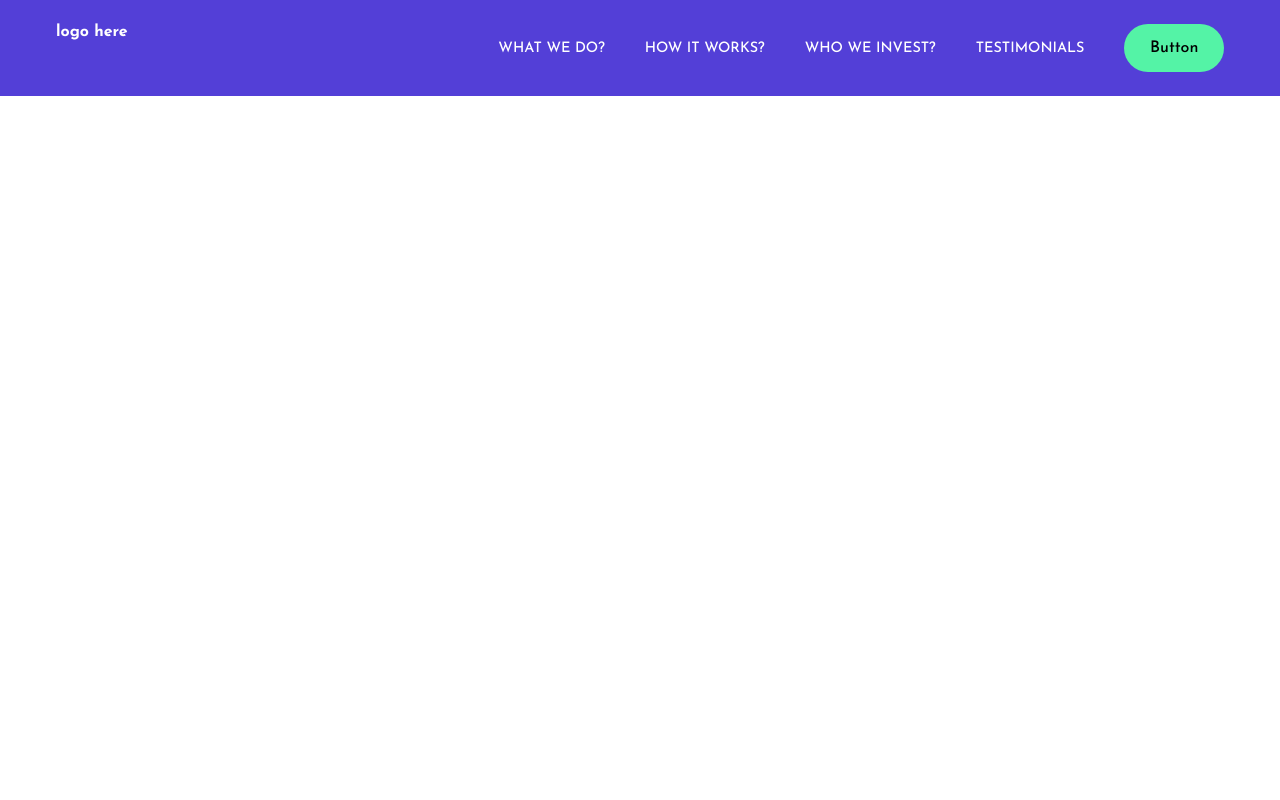
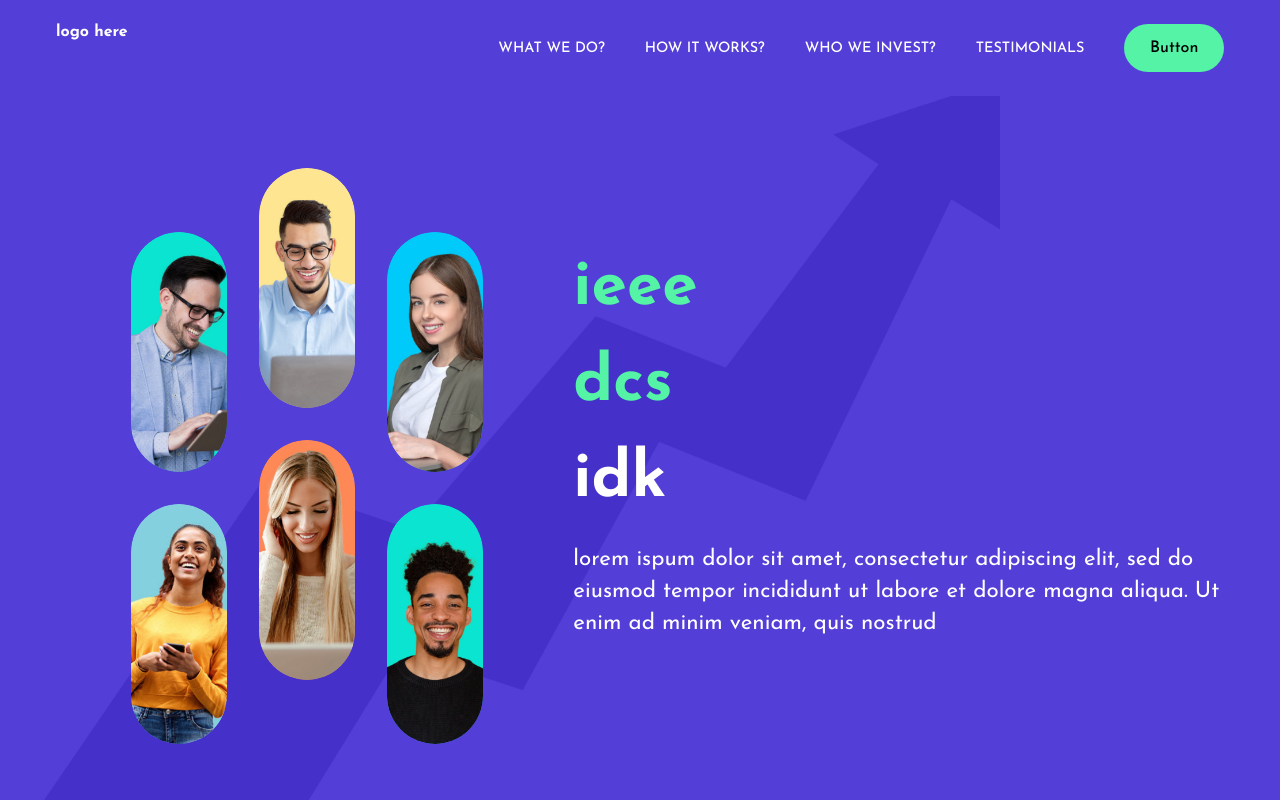
Before and after one commit to nsutieee/DSC-2023, a Next.js app: page / in a window 1280 px wide. Shown: the top 800 px of the page. Built offline with nearby package versions, Linux system fonts and the light colour scheme.

Commit message:
completed hero section

```diff
--- a/app/page.js
+++ b/app/page.js
@@ -1,5 +1,7 @@
 import Navbar from '@/src/components/Navbar/Navbar';
 import './page.css'
+import Hero from '@/src/components/Hero/Hero';
+import BrandingVideo from '@/src/components/BrandingVideo/BrandingVideo';
 
 
 export default function Home() {
@@ -7,6 +9,8 @@ export default function Home() {
   return (
     <div className="app">
     <Navbar/>
+    <Hero/>
+    <BrandingVideo/>
     </div>
   );
 }
--- /dev/null
+++ b/src/components/BrandingVideo/BrandingVideo.jsx
@@ -0,0 +1,19 @@
+import React from 'react'
+
+const BrandingVideo = () => {
+  return (
+    <div>
+      <div className='bv-container'>
+      <div>
+        <video
+        loop muted autoPlay controls="">
+            <source src="/video.mp4" type='video/mp4'/>
+        </video>
+      </div>
+
+      </div>
+    </div>
+  )
+}
+
+export default BrandingVideo
--- /dev/null
+++ b/src/components/EmailBox/EmailBox.css
@@ -0,0 +1,36 @@
+.emailBox{
+    background-color: white;
+    padding: 1rem 2rem;
+    border-radius: 999px ;
+    display: flex;
+    align-items: center;
+    width: 70%;
+    position: relative;
+    overflow: hidden;
+}
+
+.emailBox>input{
+    outline: none;
+    border: none;
+    margin-left: 1rem;
+    font-size: 1rem;
+    color: rgb(150,150,150);
+    font-family: '__Josefin_Sans_584c1b','__Josefin_Sans_Fallback_584c1b';
+    flex: 1;
+}
+.emailBox>input::placeholder{
+    font-size: 0.8rem;
+}
+
+.clickme{
+    position: absolute;
+    right: 0.5rem;
+    height: 88%;
+    background-color: var(--secondary-color);
+    display: flex;
+    align-items: center;
+    justify-content: center;
+    padding: 0rem 2rem;
+    border-radius: 999px;
+    color: white;
+}
--- /dev/null
+++ b/src/components/EmailBox/EmailBox.jsx
@@ -0,0 +1,24 @@
+import React from 'react'
+import './EmailBox.css'
+import {LuMail} from 'react-icons/lu';
+
+const EmailBox = () => {
+  return (
+    <div className='emailBox'>
+
+    {/* icons */}
+    <div>
+    <LuMail size={30} color='grey'/>
+    </div>
+
+    {/* input */}
+    <input type='email' placeholder='Enter Email'/>
+
+    {/* button */}
+    <div className='clickme'> click me</div>
+
+    </div>
+  )
+}
+
+export default EmailBox
--- /dev/null
+++ b/src/components/Hero/Hero.css
@@ -0,0 +1,131 @@
+.h-wrapper{
+    background-color: var(--primary-color);
+    height: 120vh;
+    overflow: hidden;
+}
+
+.h-wrapper .container{
+    padding-top: 8rem;
+}
+
+.h-arrow{
+    position: absolute;
+    top: 5rem;
+    width: 100%;
+    max-width: 60rem;
+    z-index: 0;
+}
+
+.h-container{
+    display: flex;
+    height: 80vh;
+    align-items: center;
+    justify-content: space-around;
+    position: relative;
+}
+
+.h-left{
+    flex: 1;
+    position: relative;
+    display: flex;
+    flex-direction: column;
+    gap: 2rem;
+    align-items: center;
+    padding-top: 5rem;
+}
+.image-row{
+    display: flex;
+    gap: 2rem;
+}
+
+.person-pill{
+    height: 15rem;
+    width: 6rem;
+    border-radius: 999px;
+    overflow: hidden;
+}
+
+.person-pill-bg{
+    border-radius: 50px;
+    height: 100%;
+    width: 100%;
+    overflow: hidden;
+}
+
+.person-pill-bg >img{
+    width: 100%;
+    object-fit: cover;
+    scale: 2;
+    margin-top: 4rem;
+}
+
+.image-row >:nth-child(2){
+    transform: translateY(-4rem);
+}
+
+
+
+
+
+
+
+.h-right{
+    flex: 1.25;
+    display: flex;
+    flex-direction: column;
+    gap: 2rem;
+}
+
+.h-title{
+    display: flex;
+    flex-direction: column;
+    gap: 2rem;
+    color: var(--third-color);
+    font-size: 4rem;
+    font-weight: bold;
+}
+
+.h-title > :nth-child(3){
+    color: white;
+}
+
+.h-des{
+    color: white;
+    font-size: 1.4rem;
+    line-height: 2rem;
+}
+
+
+@media (max-width:1024px){
+    .h-wrapper{
+        height: max-content;
+    }
+    .h-wrapper .container{
+        padding-top: 5rem;
+    }
+    .h-container{
+        height:auto;
+        flex-direction: column;
+        align-items: center;
+        gap: 4rem;
+        padding-top: 3rem;
+    }
+    .h-arrow{
+        display: none;
+    }
+    .h-right{
+        flex: 1;
+        align-items: center;
+    }
+    .h-title{
+        align-items: center;
+        font-size: 2.2rem;
+
+    }
+    .h-des{
+        font-size: 1.2rem;
+        width: 80%;
+        text-align: center;
+    }
+
+}
--- /dev/null
+++ b/src/components/Hero/Hero.jsx
@@ -0,0 +1,119 @@
+"use client"
+
+import React from 'react'
+import './Hero.css'
+import EmailBox from '../EmailBox/EmailBox'
+import {HeroData} from '@/src/utils/data'
+import {motion} from 'framer-motion'
+
+const Hero = () => {
+    const variants=(delay)=>({
+        initial:{
+            y:"18rem"
+        },
+        animate :{
+            y:"0rem",
+            transition:{
+                type:'spring',
+                damping:25,
+                duration:2.5,
+                delay
+            }
+        }
+    })
+    const imgVariants=()=>({
+        initial:{
+            y:"18rem"
+        },
+        animate :{
+            y:"0rem",
+            transition:{
+                type:'spring',
+                duration:2,
+                stiffness:30,
+            }
+        }
+    })
+
+
+
+
+
+
+  return (
+    <div className='h-wrapper'>
+       <div className='container'>
+       <img src='hero/hero-arrow.png' alt='arrow' className='h-arrow'/>
+
+
+          <div className='h-container'>
+                 {/* left side */}
+                 <div className='h-left'>
+                    <div className='image-row'>
+                    {
+                        HeroData.slice(0,3).map((person,i)=>(
+                            <div className='person-pill' key={i}>
+                            <motion.div
+                            initial={"initial"}
+                            animate={"animate"}
+                            variants={variants(person.delay)}
+                            style={{backgroundColor:person.bg}}
+
+
+                            className='person-pill-bg'>
+                            <motion.img
+                            initial={"initial"}
+                            animate={"animate"}
+                            variants={imgVariants()}
+                            src={person.src} alt={person.src}/>
+                            </motion.div>
+
+                            </div>
+                        ))
+                    }
+                    </div>
+                    <div className='image-row'>
+                    {
+                        HeroData.slice(3,6).map((person,i)=>(
+                            <div className='person-pill' key={i}>
+                            <motion.div
+                                                        initial={"initial"}
+                            animate={"animate"}
+                            variants={variants(person.delay)}
+                            style={{backgroundColor:person.bg}}
+                            className='person-pill-bg'>
+                            <motion.img
+                                                        initial={"initial"}
+                            animate={"animate"}
+                            variants={imgVariants()}
+                             src={person.src} alt={person.src}/>
+                            </motion.div>
+
+                            </div>
+                        ))
+                    }
+
+                    </div>
+                 </div>
+
+                 <div className='h-right'>
+                 {/* right side */}
+                    <div className='h-title'>
+                        <span>ieee</span>
+                        <span>dcs </span>
+                        <span>idk</span>
+                    </div>
+                    <div className='h-des'>
+                    lorem ispum dolor sit amet, consectetur adipiscing elit, sed do eiusmod tempor incididunt ut labore et dolore magna aliqua. Ut enim ad minim veniam, quis nostrud
+                    </div>
+
+
+                    {/* <EmailBox/> */}
+                    </div>
+          </div>
+       </div>
+    </div>
+  )
+}
+
+export default Hero
```
Also changed, not shown: src/utils/animation.js (added, +15 -0 lines), src/components/BrandingVideo/BrandingVideo.css (added).
